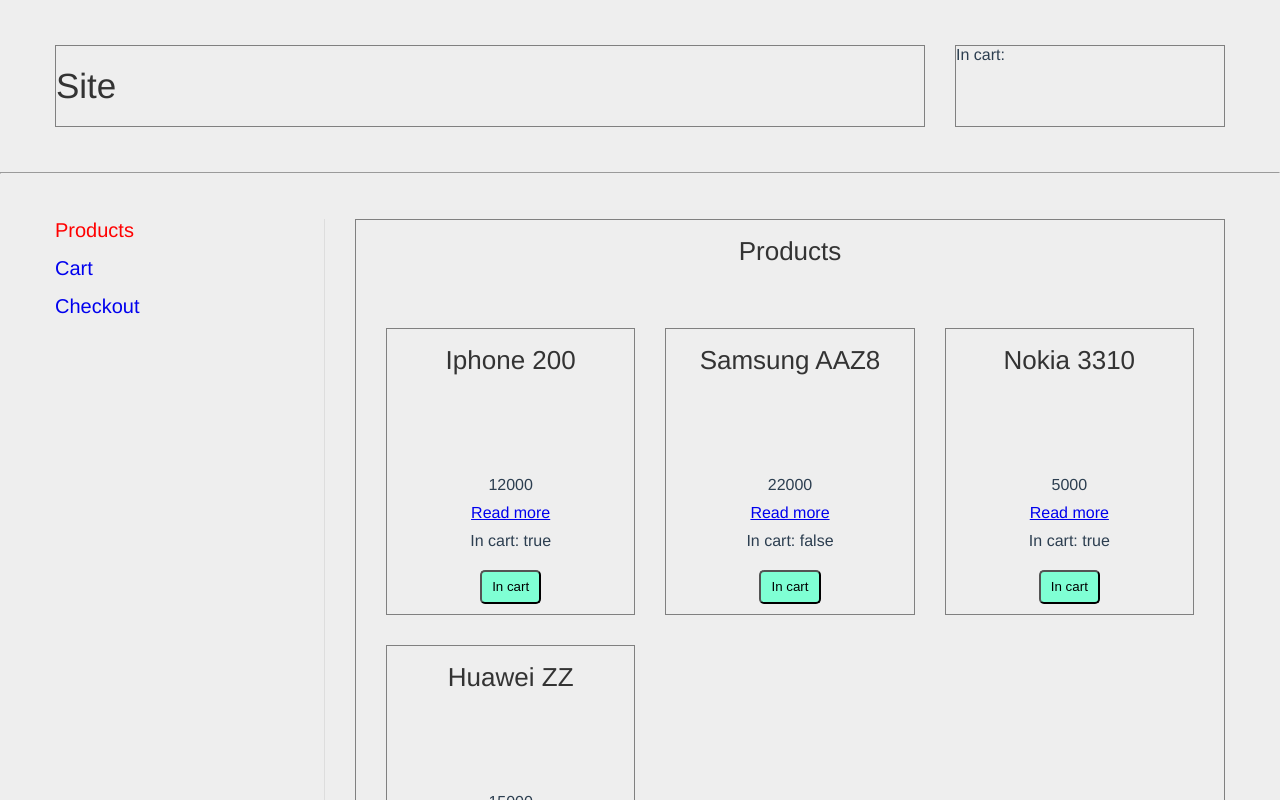
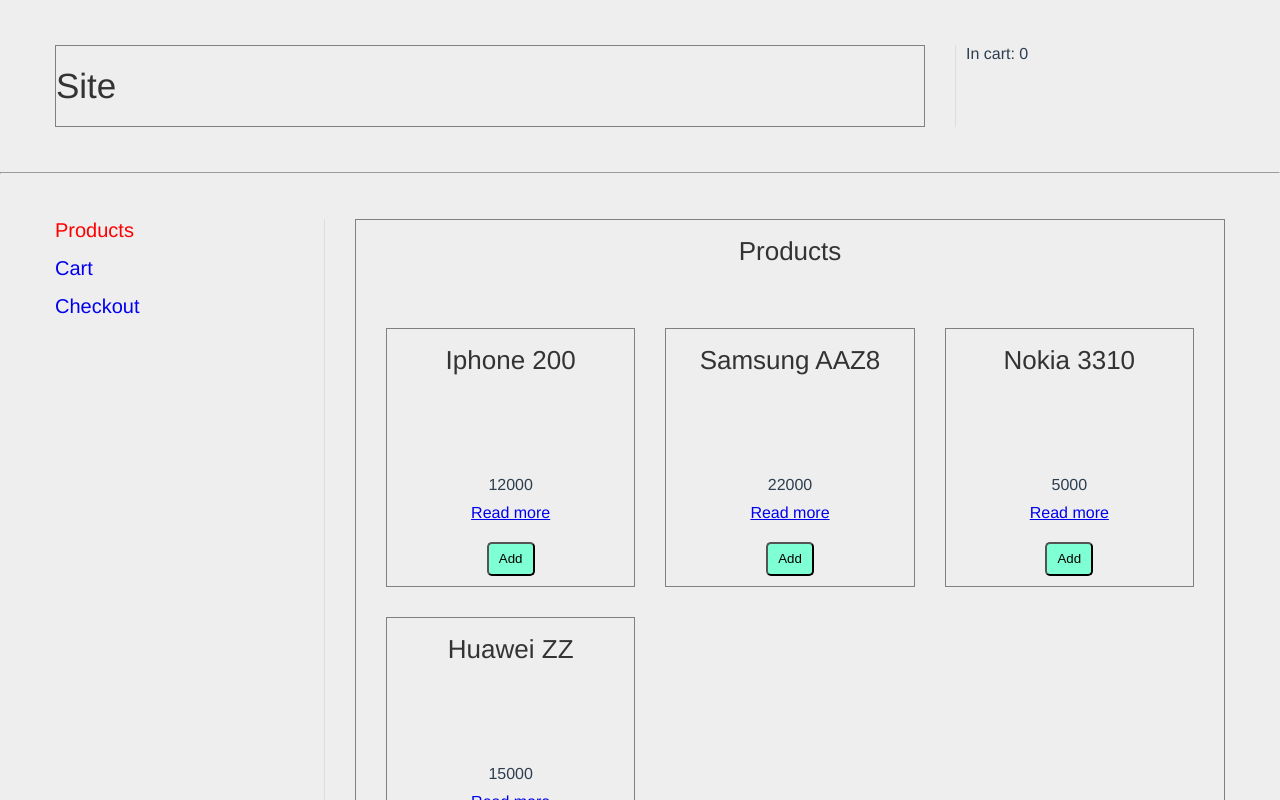
Before and after one commit to sowlru/vue-test, a Vue app: page /list in a window 1280 px wide. Shown: the top 800 px of the page. Built offline with nearby package versions, Linux system fonts and the light colour scheme; what @ckeditor/ckeditor5-vue would draw is missing.

Commit message:
Add cart buttons in shopProductList

```diff
--- a/src/css/styles.css
+++ b/src/css/styles.css
@@ -71,3 +71,9 @@
   box-sizing: border-box;
   margin: 15px;
 }
+.df {
+  display: flex;
+}
+.jcsa {
+  justify-content: space-around;
+}
--- a/src/sites/shop/cart.js
+++ b/src/sites/shop/cart.js
@@ -1,6 +1,6 @@
 export default {
   state: {
-    items: stub()
+    items: []
   },
   getters: {
     // inCart(state) {
@@ -8,10 +8,31 @@
     //     return state.items.some((item) => item.id == id)
     //   }
     // }
-    inCart: (state) => (id) => state.items.some((item) => item.id == id)
+    inCart: (state) => (id) => state.items.some((item) => item.id == id),
+    length(state) {
+      return state.items.length
+    }
   },
-  mutations: {},
-  actions: {},
+  mutations: {
+    add(state, id) {
+      state.items.push({ id, сnt: 1 })
+    },
+    remove(state, id) {
+      state.items = state.items.filter((item) => item.id != id)
+    }
+  },
+  actions: {
+    add({ commit, getters }, id) {
+      if (!getters.inCart(id)) {
+        commit('add', id)
+      }
+    },
+    remove({ commit, getters }, id) {
+      if (getters.inCart(id)) {
+        commit('remove', id)
+      }
+    }
+  },
   namespaced: true
 }
 
--- a/src/sites/shop/shopApp.vue
+++ b/src/sites/shop/shopApp.vue
@@ -3,7 +3,9 @@
     <div class="wrap">
       <div class="row">
         <div class="col col-header"><h2>Site</h2></div>
-        <div class="col col-cart"><div>In cart:</div></div>
+        <div class="col col-cart">
+          <div>In cart: {{ length }}</div>
+        </div>
       </div>
     </div>
   </header>
@@ -29,6 +31,7 @@
   </section>
 </template>
 <script>
+import { mapGetters } from 'vuex'
 export default {
   data() {
     return {
@@ -38,16 +41,21 @@
         { route: 'order', text: 'Checkout' }
       ]
     }
+  },
+  computed: {
+    ...mapGetters('cart', ['length'])
   }
 }
 </script>
 <style>
 .col-header {
   border: 1px solid grey;
+
   width: calc((100% / 12) * 9 - 30px);
 }
 .col-cart {
-  border: 1px solid grey;
+  border-left: 1px solid #ddd;
+  padding-left: 10px;
   width: calc((100% / 12) * 3 - 30px);
 }
 .col-menu {
--- a/src/sites/shop/shopCart.vue
+++ b/src/sites/shop/shopCart.vue
@@ -7,11 +7,7 @@
   </div>
 </template>
 <script>
-export default {
-  mounted() {
-    console.log('mounted shopCart')
-  }
-}
+export default {}
 </script>
 <style>
 .cart-main {
--- a/src/sites/shop/shopProductsList.vue
+++ b/src/sites/shop/shopProductsList.vue
@@ -11,19 +11,37 @@
         >
           Read more
         </router-link>
-        <p style="margin-bottom: 10px">In cart: {{ inCart(item.id) }}</p>
-        <button class="btn-cart">In cart</button>
+        <!-- <p style="margin-bottom: 10px">In cart: {{ inCart(item.id) }}</p> -->
+        <div class="df jcsa">
+          <button
+            v-if="!inCart(item.id)"
+            class="btn-cart"
+            @click="add(item.id)"
+          >
+            Add
+          </button>
+          <button
+            v-if="inCart(item.id)"
+            class="btn-cart"
+            @click="remove(item.id)"
+          >
+            Remove
+          </button>
+        </div>
       </div>
     </div>
   </div>
 </template>
 <script>
-import { mapGetters } from 'vuex'
+import { mapGetters, mapActions } from 'vuex'
 export default {
   computed: {
     // ...mapGetters({ productList: 'product/all' })
     ...mapGetters('product', { productList: 'all' }),
     ...mapGetters('cart', ['inCart'])
+  },
+  methods: {
+    ...mapActions('cart', ['add', 'remove'])
   }
 }
 </script>
```
Also changed, not shown: 1 other file (tests, documents, lock files or other folders).
